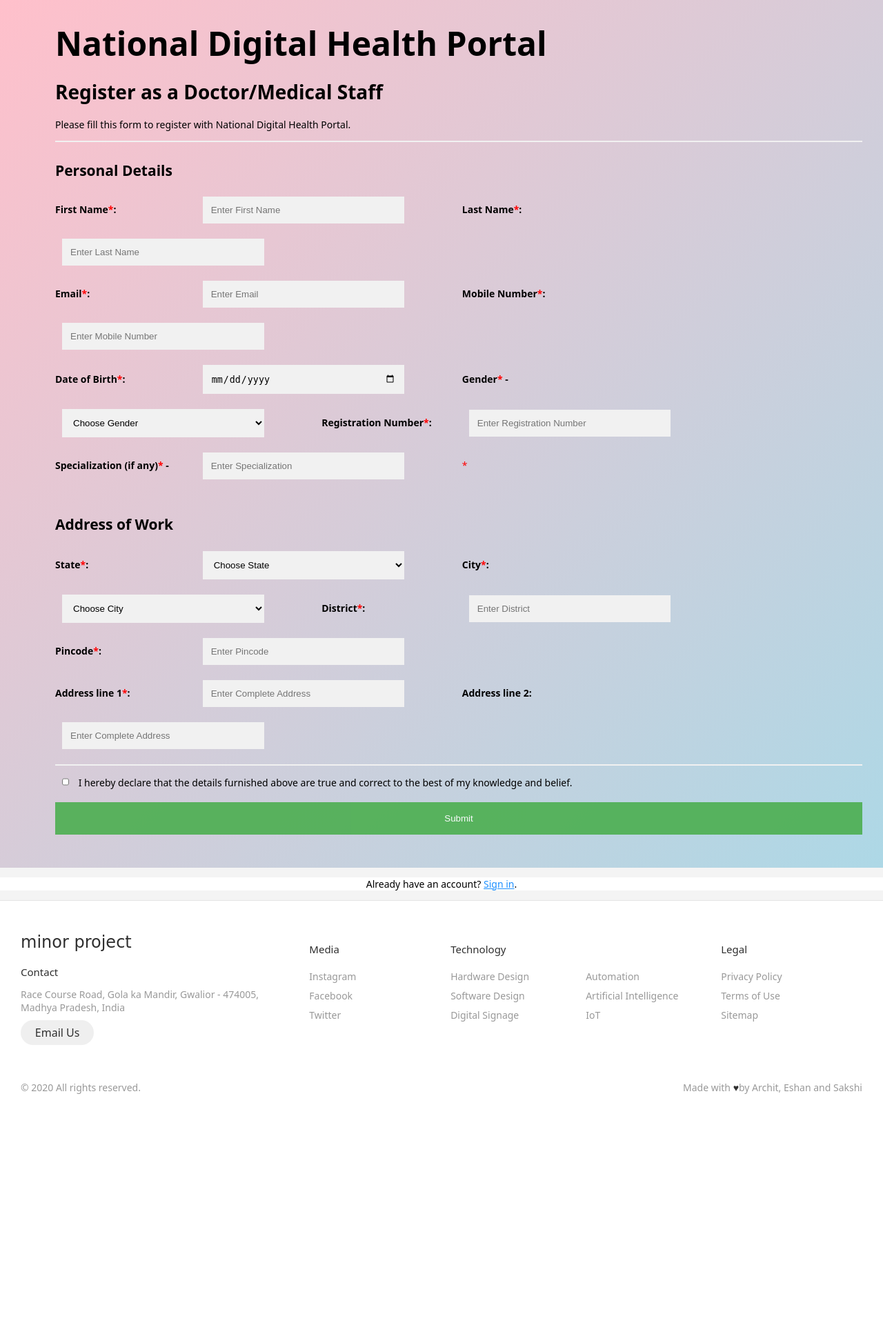
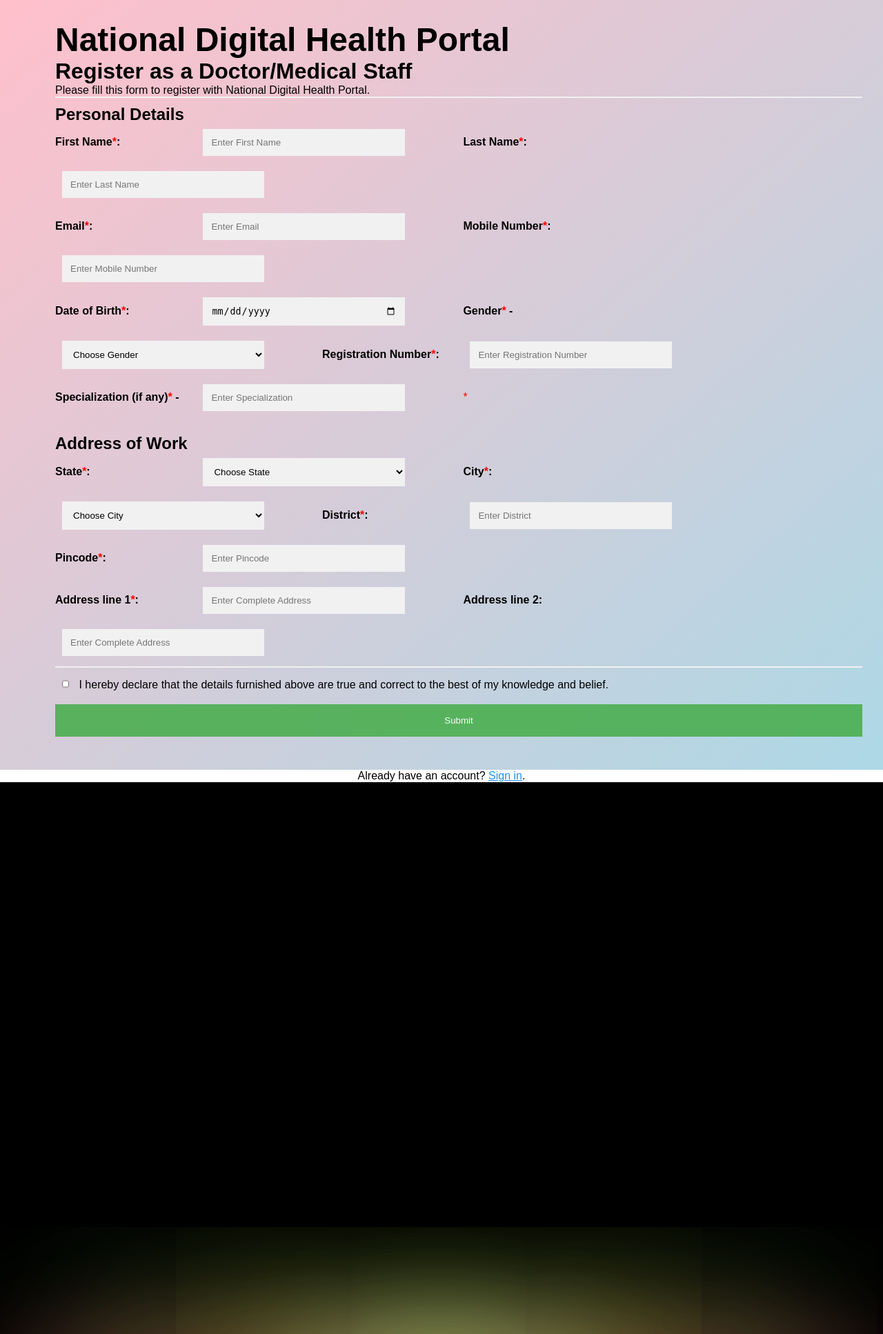
Before and after one commit to coder-arch-15/National-Digital-Health-Portal, a Flask app: page /doctor_register in a window 1280 px wide. Shown: the whole page at 69% size. Before the commit the page ends 1586 px from the top, so only its background shows below. Run offline with Flask 2, Linux system fonts and the light colour scheme; some libraries are stand-ins or nearby versions.

Commit message:
footer updates

```diff
--- a/Templates/home_layouts/footer.html
+++ b/Templates/home_layouts/footer.html
@@ -1,6 +1,253 @@
 <style type="text/css">
+
+
+  /* CSS Document */
+
+  *
+  {
+  	padding: 0px;
+  	margin: 0px;
+  }
+
+  html, body
+  {
+  	background: #000;
+  	width: 100%;
+  	height: 100%;
+  }
+
+  #wrap
+  {
+  	width: 100%;
+  	height: 100%;
+  	position: relative;
+  	margin: 0 auto 0 auto;
+  	overflow: hidden;
+  }
+
+  #lightings
+  {
+  	bottom: -60px;
+  	position: absolute;
+  	width: 100%;
+  }
+
+  section
+  {
+  	/*border-radius*/
+  	-webkit-border-radius: 50%;
+  	-moz-border-radius: 50%;
+  	border-radius: 50%;
+  	height: 20px;
+  	width: 100%;
+  	position: relative;
+  	margin: auto;
+
+  }
+
+  #one
+  {
+  	/*animation*/
+  	-webkit-animation: one 5s ease-in-out infinite alternate;
+  	-moz-animation: one 5s ease-in-out infinite alternate;
+  	-ms-animation: one 5s ease-in-out infinite alternate;
+  	-o-animation: one 5s ease-in-out infinite alternate;
+  	animation: one 5s ease-in-out infinite alternate;
+  }
+  @-webkit-keyframes
+  one { from {
+  -webkit-box-shadow: 0 0 250px 20px #473C78;
+  }
+
+  to { -webkit-box-shadow: 0 0 100px 15px #F72A3B; }
+  }
+  @-moz-keyframes
+  one { from {
+  -moz-box-shadow: 0 0 250px 20px #473C78;
+  }
+
+  to { -moz-box-shadow: 0 0 100px 15px #F72A3B; }
+  }
+  @-o-keyframes
+  one { from {
+  -o-box-shadow: 0 0 250px 20px #473C78;
+  }
+
+  to { -o-box-shadow: 0 0 100px 15px #F72A3B; }
+  }
+
+  @keyframes
+  one { from {
+  box-shadow: 0 0 250px 20px #473C78;
+  }
+
+  to {box-shadow: 0 0 100px 15px #F72A3B; }
+  }
+
+  #two
+  {
+  	width: 90%;
+  	/*animation*/
+  	-webkit-animation: two 4s ease-in-out infinite alternate;
+  	-moz-animation: two 4s ease-in-out infinite alternate;
+  	-ms-animation: two 4s ease-in-out infinite alternate;
+  	-o-animation: two 4s ease-in-out infinite alternate;
+  	animation: two 4s ease-in-out infinite alternate;
+  }
+  @-webkit-keyframes
+  two { from {
+  -webkit-box-shadow: 0 0 250px 20px #18C499;
+  }
+
+  to { -webkit-box-shadow: 0 0 100px 15px #D8F05E; }
+  }
+  @-moz-keyframes
+  two { from {
+  -moz-box-shadow: 0 0 250px 20px #18C499;
+  }
+
+  to { -moz-box-shadow: 0 0 100px 15px #D8F05E; }
+  }
+  @-o-keyframes
+  two { from {
+  -o-box-shadow: 0 0 250px 20px #18C499;
+  }
+
+  to { -o-box-shadow: 0 0 100px 15px #D8F05E; }
+  }
+
+  @keyframes
+  two { from {
+  box-shadow: 0 0 250px 20px #18C499;
+  }
+
+  to { box-shadow: 0 0 100px 15px #D8F05E; }
+  }
+
+  #three
+  {
+  	width: 80%;
+  	/*animation*/
+  	-webkit-animation: three 3s ease-in-out infinite alternate;
+  	-moz-animation: three 3s ease-in-out infinite alternate;
+  	-ms-animation: three 3s ease-in-out infinite alternate;
+  	-o-animation: three 3s ease-in-out infinite alternate;
+  	animation: three 3s ease-in-out infinite alternate;
+  }
+  @-webkit-keyframes
+  three { from {
+  -webkit-box-shadow: 0 0 250px 20px #FFDD00;
+  }
+
+  to { -webkit-box-shadow: 0 0 100px 15px #3E33FF; }
+  }
+  @-moz-keyframes
+  three { from {
+  -moz-box-shadow: 0 0 250px 20px #FFDD00;
+  }
+
+  to { -moz-box-shadow: 0 0 100px 15px #3E33FF }
+  }
+  @-o-keyframes
+  three { from {
+  -o-box-shadow: 0 0 250px 20px #FFDD00;
+  }
+
+  to { -o-box-shadow: 0 0 100px 15px #3E33FF }
+  }
+
+  @keyframes
+  three { from {
+  box-shadow: 0 0 250px 20px #FFDD00;
+  }
+
+  to { box-shadow: 0 0 100px 15px #3E33FF }
+  }
+
+  #four
+  {
+  	width: 70%;
+  	/*animation*/
+  	-webkit-animation: four 2s ease-in-out infinite alternate;
+  	-moz-animation: four 2s ease-in-out infinite alternate;
+  	-ms-animation: four 2s ease-in-out infinite alternate;
+  	-o-animation: four 2s ease-in-out infinite alternate;
+  	animation: four 2s ease-in-out infinite alternate;
+  }
+  @-webkit-keyframes
+  four { from {
+  -webkit-box-shadow: 0 0 250px 20px #781848;
+  }
+
+  to { -webkit-box-shadow: 0 0 100px 15px #F2BBE9; }
+  }
+  @-moz-keyframes
+  four { from {
+  -moz-box-shadow: 0 0 250px 20px #781848;
+  }
+
+  to { -moz-box-shadow: 0 0 100px 15px #F2BBE9; }
+  }
+  @-o-keyframes
+  four { from {
+  -o-box-shadow: 0 0 250px 20px #781848;
+  }
+
+  to { -o-box-shadow: 0 0 100px 15px #F2BBE9; }
+  }
+
+  @keyframes
+  four { from {
+  shadow: 0 0 250px 20px #781848;
+  }
+
+  to { shadow: 0 0 100px 15px #F2BBE9; }
+  }
+
+  #five
+  {
+  	width: 60%;
+  	/*animation*/
+  	-webkit-animation: five 1s ease-in-out infinite alternate;
+  	-moz-animation: five 1s ease-in-out infinite alternate;
+  	-ms-animation: five 1s ease-in-out infinite alternate;
+  	-o-animation: five 1s ease-in-out infinite alternate;
+  	animation: five 1s ease-in-out infinite alternate;
+  }
+  @-webkit-keyframes
+  five { from {
+  -webkit-box-shadow: 0 0 250px 20px #42F2A1;
+  }
+
+  to { -webkit-box-shadow: 0 0 100px 15px #F4F6AD; }
+  }
+  @-moz-keyframes
+  five { from {
+  -moz-box-shadow: 0 0 250px 20px #42F2A1;
+  }
+
+  to { -moz-box-shadow: 0 0 100px 15px #F4F6AD; }
+  }
+  @-o-keyframes
+  five { from {
+  -o-box-shadow: 0 0 250px 20px #42F2A1;
+  }
+
+  to { -o-box-shadow: 0 0 100px 15px #F4F6AD; }
+  }
+
+  @keyframes
+  five { from {
+  box-shadow: 0 0 250px 20px #42F2A1;
+  }
+
+  to { box-shadow: 0 0 100px 15px #F4F6AD; }
+  }
+
+
+
 /* footer code */
-  *, *:before, *:after {
+  /* *, *:before, *:after {
   box-sizing: border-box;
   }
 
@@ -144,10 +391,10 @@
   .footer__nav {
   flex: 2 0px;
   }
-  }
+  } */
   /* footer code ends*/
 </style>
-<a id = "contact"></a>
+<!-- <a id = "contact"></a>
 <footer class="footer">
   <div class="footer__addr">
     <h1 class="footer__logo">MINOR Project</h1>
@@ -236,4 +483,21 @@
       <span>Made with <span class="heart">♥</span>by Archit, Eshan and Sakshi</span>
     </div>
   </div>
-</footer>
+</footer> -->
+
+
+<article id="wrap">
+	<article id="lightings">
+    	<section id="one">
+            <section id="two">
+                <section id="three">
+                    <section id="four">
+                        <section id="five">
+
+                        </section>
+                    </section>
+                </section>
+            </section>
+		</section>
+    </article>
+</article>
```
